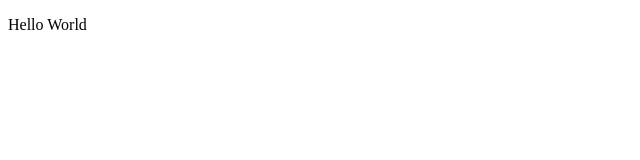
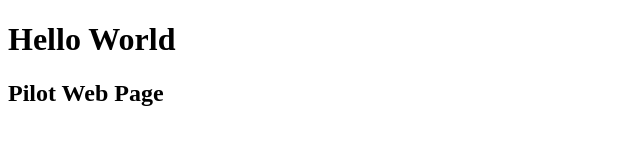
Before and after one commit to nathanconstancio/nathan_web_app, a plain HTML site: page index.html in a window 1280 px wide. Shown: the whole page, without its empty margins (0-640 px from the left). Drawn offline with Linux system fonts and the light colour scheme.

Commit message:
added h1 and h2 text

```diff
--- a/index.html
+++ b/index.html
@@ -5,6 +5,8 @@
 	<title>About</title>
 </head>
 <body>
-	<p>Hello World</p>
+	<h1>Hello World</h1>
+	<h2>Pilot Web Page</h2>
+
 </body>
 </html>
```
